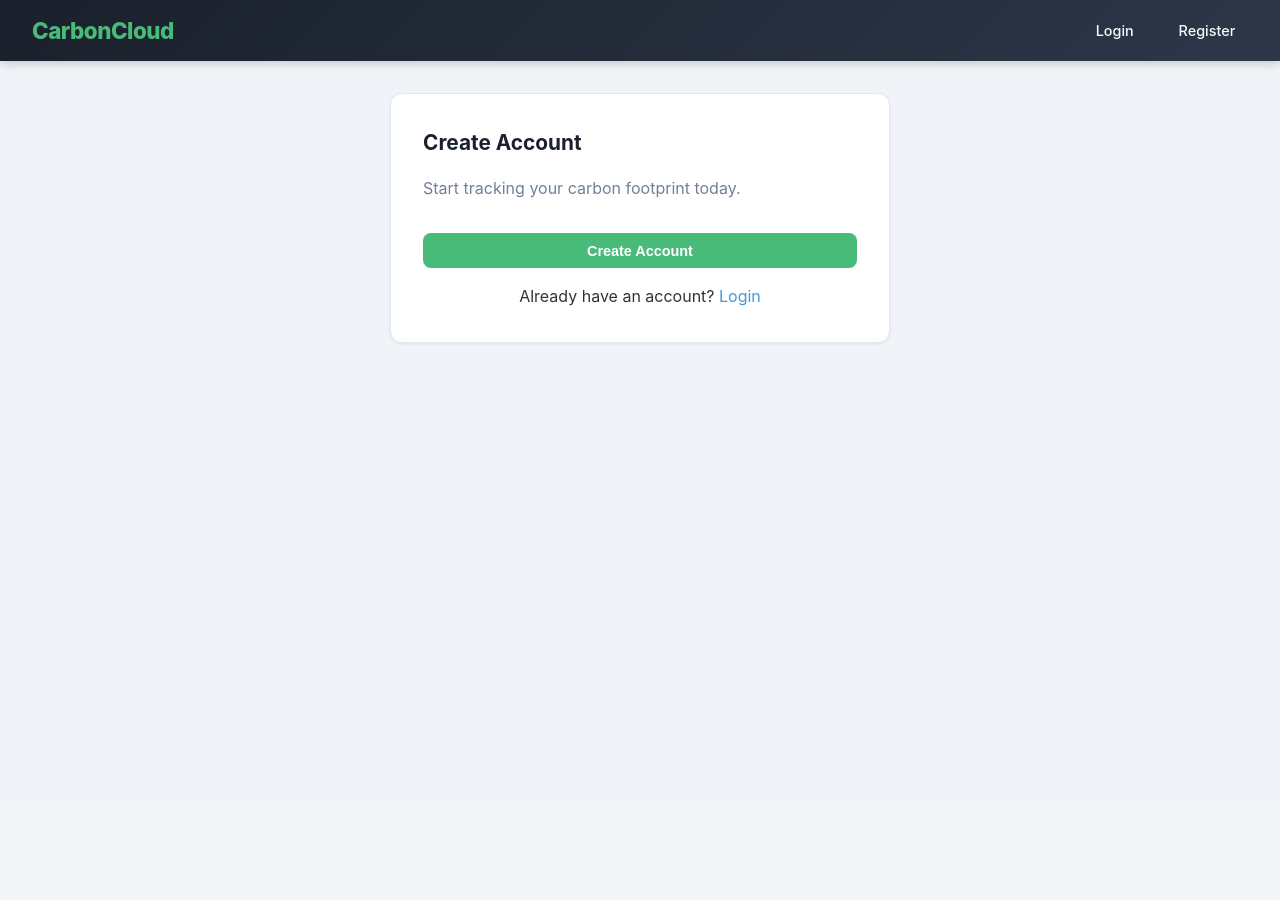
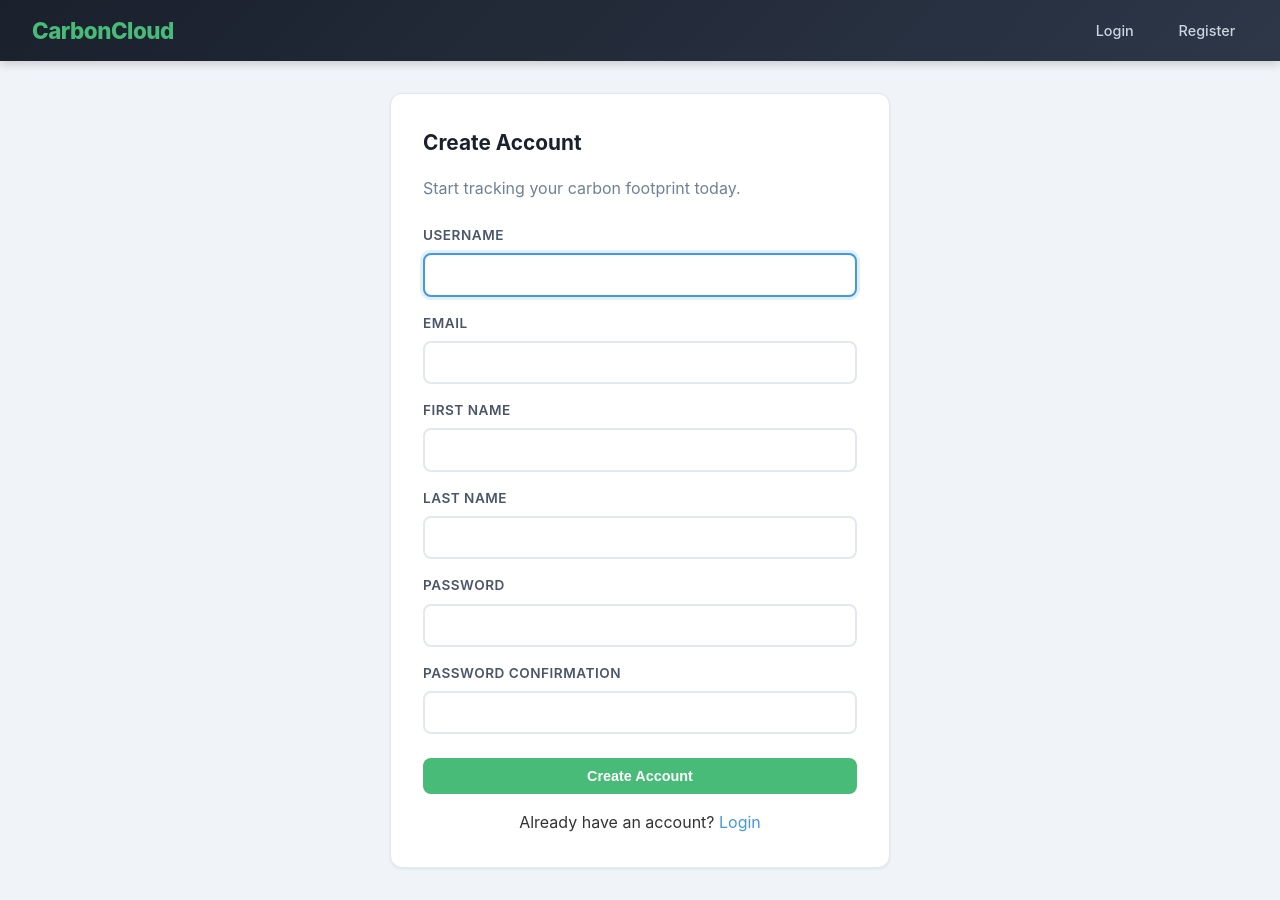
Before and after one commit to Prayas-sharmaa/carbon-cloud, a Django app: page /register/ in a window 1280 px wide. Before the commit the page ends 344 px from the top, so only its background shows below. Run offline with Django 5.2, Linux system fonts and the light colour scheme; parts of the project's set-up code (start-up, migrations or seed data) failed here and were passed over.

Commit message:
reverted changes

```diff
--- a/carbon/forms.py
+++ b/carbon/forms.py
@@ -1,9 +1,19 @@
+from django import forms
+from django.contrib.auth.models import User
+from django.contrib.auth.forms import UserCreationForm
+from .models import CarbonEntry
+from django.core.exceptions import ValidationError
+from django.utils import timezone
+
+
 class CarbonEntryForm(forms.ModelForm):
     class Meta:
         model = CarbonEntry
         fields = ["activity_type", "emission_amount", "description", "date"]
         widgets = {
-            "activity_type": forms.Select(attrs={"class": "form-input", "required": True}),
+            "activity_type": forms.Select(
+                attrs={"class": "form-input", "required": True}
+            ),
             "emission_amount": forms.NumberInput(
                 attrs={
                     "class": "form-input",
@@ -22,20 +32,15 @@ class CarbonEntryForm(forms.ModelForm):
                     "required": True,
                 }
             ),
-            # Remove "date" widget here; we'll add it in __init__
+            "date": forms.DateInput(
+                attrs={
+                    "class": "form-input",
+                    "type": "date",
+                    "required": True,
+                    "max": timezone.now().date().isoformat(),  # Prevent future date in HTML5
+                }
+            ),
         }
-
-    def __init__(self, *args, **kwargs):
-        super().__init__(*args, **kwargs)
-        # Set the date widget with the current max date dynamically
-        self.fields["date"].widget = forms.DateInput(
-            attrs={
-                "class": "form-input",
-                "type": "date",
-                "required": True,
-                "max": timezone.now().date().isoformat(),
-            }
-        )
 
     def clean_emission_amount(self):
         value = self.cleaned_data.get("emission_amount")
@@ -48,3 +53,28 @@ class CarbonEntryForm(forms.ModelForm):
         if date > timezone.now().date():
             raise ValidationError("Date cannot be in the future.")
         return date
+
+
+class RegisterForm(UserCreationForm):
+    email = forms.EmailField(
+        required=True, widget=forms.EmailInput(attrs={"class": "form-input", "required": True})
+    )
+    first_name = forms.CharField(
+        required=True, widget=forms.TextInput(attrs={"class": "form-input", "required": True})
+    )
+    last_name = forms.CharField(
+        required=True, widget=forms.TextInput(attrs={"class": "form-input", "required": True})
+    )
+
+    class Meta:
+        model = User
+        fields = ["username", "email", "first_name", "last_name", "password1", "password2"]
+
+    def __init__(self, *args, **kwargs):
+        super().__init__(*args, **kwargs)
+        self.fields["username"].widget.attrs["class"] = "form-input"
+        self.fields["username"].widget.attrs["required"] = True
+        self.fields["password1"].widget.attrs["class"] = "form-input"
+        self.fields["password1"].widget.attrs["required"] = True
+        self.fields["password2"].widget.attrs["class"] = "form-input"
+        self.fields["password2"].widget.attrs["required"] = True
--- a/carbon/templates/carbon/base.html
+++ b/carbon/templates/carbon/base.html
@@ -10,32 +10,17 @@
         a { color: #4299e1; text-decoration: none; }
         a:hover { text-decoration: underline; }
 
-        /* Navbar */
         .navbar { background: linear-gradient(135deg, #1a202c, #2d3748); padding: 0.8rem 2rem; display: flex; justify-content: space-between; align-items: center; box-shadow: 0 2px 10px rgba(0,0,0,0.2); }
         .navbar .brand { font-size: 1.4rem; font-weight: 800; color: #48bb78; letter-spacing: -0.5px; }
         .navbar .nav-links { display: flex; gap: 1.2rem; align-items: center; }
-        .navbar .nav-links a {
-            color: #f7fafc; /* changed for high contrast on dark background */
-            font-size: 0.9rem;
-            font-weight: 500;
-            text-decoration: none;
-            padding: 0.4rem 0.8rem;
-            border-radius: 6px;
-            transition: all 0.2s;
-        }
-        .navbar .nav-links a:hover {
-            color: #fff;
-            background: rgba(255,255,255,0.1);
-            text-decoration: none;
-        }
+        .navbar .nav-links a { color: #cbd5e0; font-size: 0.9rem; font-weight: 500; text-decoration: none; padding: 0.4rem 0.8rem; border-radius: 6px; transition: all 0.2s; }
+        .navbar .nav-links a:hover { color: #fff; background: rgba(255,255,255,0.1); text-decoration: none; }
         .navbar .nav-links a.active { color: #48bb78; }
 
-        /* Container & Cards */
         .container { max-width: 960px; margin: 2rem auto; padding: 0 1.5rem; }
         .card { background: #fff; border-radius: 12px; padding: 2rem; margin-bottom: 1.5rem; box-shadow: 0 1px 3px rgba(0,0,0,0.08); border: 1px solid #e2e8f0; }
         .card h2 { margin-bottom: 1rem; color: #1a202c; font-size: 1.3rem; }
 
-        /* Buttons */
         .btn { display: inline-block; padding: 0.6rem 1.5rem; border-radius: 8px; border: none; cursor: pointer; font-size: 0.9rem; font-weight: 600; text-decoration: none; color: #fff; transition: all 0.2s; }
         .btn:hover { transform: translateY(-1px); box-shadow: 0 4px 12px rgba(0,0,0,0.15); text-decoration: none; color: #fff; }
         .btn-green { background: #48bb78; }
@@ -48,24 +33,20 @@
         .btn-gray:hover { background: #718096; }
         .btn-sm { padding: 0.3rem 0.8rem; font-size: 0.8rem; }
 
-        /* Forms */
         .form-input { width: 100%; padding: 0.7rem 1rem; border: 2px solid #e2e8f0; border-radius: 8px; margin-bottom: 1rem; font-size: 0.95rem; transition: border-color 0.2s; }
         .form-input:focus { outline: none; border-color: #4299e1; box-shadow: 0 0 0 3px rgba(66,153,225,0.15); }
         label { display: block; margin-bottom: 0.4rem; font-weight: 600; font-size: 0.85rem; color: #4a5568; text-transform: uppercase; letter-spacing: 0.5px; }
 
-        /* Alerts */
         .alert { padding: 0.8rem 1.2rem; border-radius: 8px; margin-bottom: 1rem; font-size: 0.9rem; font-weight: 500; }
         .alert-success { background: #c6f6d5; color: #22543d; border: 1px solid #9ae6b4; }
         .alert-error { background: #fed7d7; color: #742a2a; border: 1px solid #feb2b2; }
         .alert-warning { background: #fefcbf; color: #744210; border: 1px solid #f6e05e; }
 
-        /* Tables */
         table { width: 100%; border-collapse: collapse; }
         th, td { padding: 0.8rem 1rem; text-align: left; border-bottom: 1px solid #edf2f7; }
         th { background: #f7fafc; font-weight: 700; color: #4a5568; font-size: 0.8rem; text-transform: uppercase; letter-spacing: 0.5px; }
         tr:hover { background: #f7fafc; }
 
-        /* Stats & Badges */
         .stats { display: grid; grid-template-columns: repeat(auto-fit, minmax(180px, 1fr)); gap: 1rem; margin-bottom: 1.5rem; }
         .stat-card { background: #fff; padding: 1.5rem; border-radius: 12px; text-align: center; box-shadow: 0 1px 3px rgba(0,0,0,0.08); border: 1px solid #e2e8f0; transition: transform 0.2s; }
         .stat-card:hover { transform: translateY(-2px); }
```
Also changed, not shown: carbon/loyalty_service.py (+8 -14 lines), carbon/templates/carbon/entry_update.html (+3 -10 lines), .github/workflows/deploy.yml.
